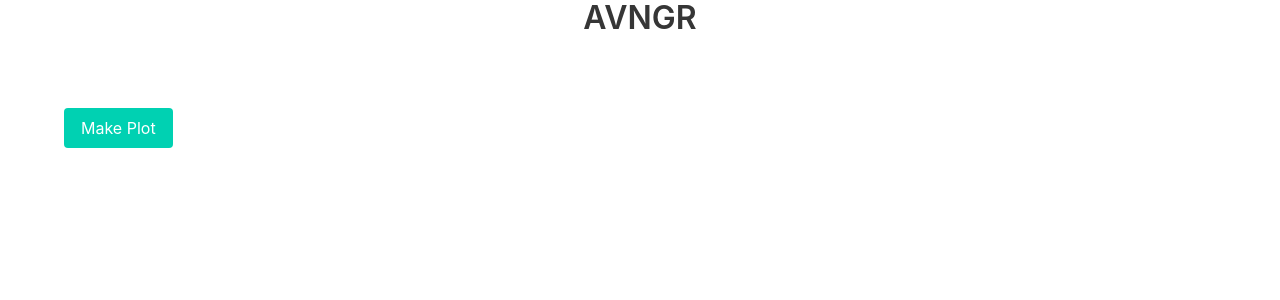
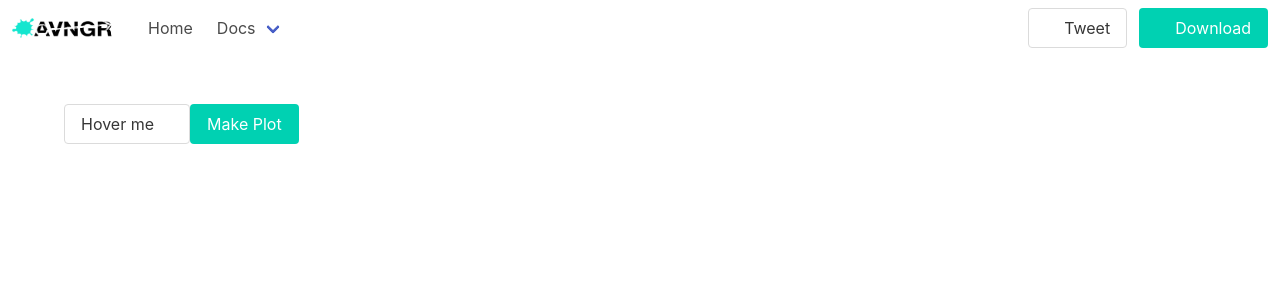
Before and after one commit to thenorthnate/avngr, a Vue app in the folder client/: page / in a window 1280 px wide. Shown: the top 300 px of the page. Built offline with nearby package versions, Linux system fonts and the light colour scheme.

Commit message:
small updates

```diff
--- a/client/package.json
+++ b/client/package.json
@@ -11,11 +11,15 @@
     "build": "node build/build.js"
   },
   "dependencies": {
+    "@fortawesome/fontawesome-svg-core": "^1.2.4",
+    "@fortawesome/free-solid-svg-icons": "^5.3.1",
+    "@fortawesome/vue-fontawesome": "^0.1.1",
     "axios": "^0.18.0",
     "bulma": "^0.7.1",
     "echarts": "^4.1.0",
     "vue": "^2.5.2",
-    "vue-router": "^3.0.1"
+    "vue-router": "^3.0.1",
+    "zrender": "^4.0.4"
   },
   "devDependencies": {
     "autoprefixer": "^7.1.2",
--- a/client/src/components/Main.vue
+++ b/client/src/components/Main.vue
@@ -1,22 +1,19 @@
 <template>
   <div>
-    <h1 class="title is-one has-text-centered">{{ msg }}</h1>
+    <Navbar />
     <Plotr />
   </div>
 </template>
 
 <script>
 import Plotr from './Plotr/Plotr';
+import Navbar from './Main/Navbar';
 
 export default {
   name: 'Main',
   components: {
+    Navbar,
     Plotr,
-  },
-  data() {
-    return {
-      msg: 'AVNGR',
-    };
   },
 };
 </script>
--- /dev/null
+++ b/client/src/components/Main/Navbar.vue
@@ -0,0 +1,82 @@
+<template>
+  <nav class="navbar is-transparent">
+    <div class="navbar-brand">
+      <a class="navbar-item" href="#">
+        <img src="../../assets/Logo.png" alt="AVNGR" width="112" height="28">
+      </a>
+      <div class="navbar-burger burger" data-target="navbarExampleTransparentExample">
+        <span></span>
+        <span></span>
+        <span></span>
+      </div>
+    </div>
+
+    <div id="navbarExampleTransparentExample" class="navbar-menu">
+      <div class="navbar-start">
+        <a class="navbar-item" href="https://bulma.io/">
+          Home
+        </a>
+        <div class="navbar-item has-dropdown is-hoverable">
+          <a class="navbar-link" href="/documentation/overview/start/">
+            Docs
+          </a>
+          <div class="navbar-dropdown is-boxed">
+            <a class="navbar-item" href="/documentation/overview/start/">
+              Overview
+            </a>
+            <a class="navbar-item" href="https://bulma.io/documentation/modifiers/syntax/">
+              Modifiers
+            </a>
+            <a class="navbar-item" href="https://bulma.io/documentation/columns/basics/">
+              Columns
+            </a>
+            <a class="navbar-item" href="https://bulma.io/documentation/layout/container/">
+              Layout
+            </a>
+            <a class="navbar-item" href="https://bulma.io/documentation/form/general/">
+              Form
+            </a>
+            <hr class="navbar-divider">
+            <a class="navbar-item" href="https://bulma.io/documentation/elements/box/">
+              Elements
+            </a>
+            <a class="navbar-item is-active" href="https://bulma.io/documentation/components/breadcrumb/">
+              Components
+            </a>
+          </div>
+        </div>
+      </div>
+
+      <div class="navbar-end">
+        <div class="navbar-item">
+          <div class="field is-grouped">
+            <p class="control">
+              <a class="bd-tw-button button" data-social-network="Twitter" data-social-action="tweet" data-social-target="http://localhost:4000" target="_blank" href="https://twitter.com/intent/tweet?text=Bulma: a modern CSS framework based on Flexbox&amp;hashtags=bulmaio&amp;url=http://localhost:4000&amp;via=jgthms">
+                <span class="icon">
+                  <i class="fab fa-twitter"></i>
+                </span>
+                <span>
+                  Tweet
+                </span>
+              </a>
+            </p>
+            <p class="control">
+              <a class="button is-primary" href="https://github.com/jgthms/bulma/releases/download/0.7.1/bulma-0.7.1.zip">
+                <span class="icon">
+                  <i class="fas fa-download"></i>
+                </span>
+                <span>Download</span>
+              </a>
+            </p>
+          </div>
+        </div>
+      </div>
+    </div>
+  </nav>
+</template>
+
+<script>
+export default {
+  name: 'Navbar',
+};
+</script>
--- a/client/src/components/Plotr/Plotr.vue
+++ b/client/src/components/Plotr/Plotr.vue
@@ -1,6 +1,23 @@
 <template>
   <section class="section">
     <div class="container">
+      <div class="dropdown is-hoverable">
+        <div class="dropdown-trigger">
+          <button class="button" aria-haspopup="true" aria-controls="dropdown-menu4">
+            <span>Hover me</span>
+            <span class="icon is-small">
+              <i class="fas fa-angle-down" aria-hidden="true"></i>
+            </span>
+          </button>
+        </div>
+        <div class="dropdown-menu" id="dropdown-menu4" role="menu">
+          <div class="dropdown-content">
+            <div class="dropdown-item">
+              <p>You can insert <strong>any type of content</strong> within the dropdown menu.</p>
+            </div>
+          </div>
+        </div>
+      </div>
       <a class="button is-primary" v-on:click="makePlot">Make Plot</a>
       <div id="plot" style="width:800px; height:600px;"></div>
     </div>
@@ -25,7 +42,7 @@ export default {
       // specify chart configuration item and data
       const option = {
         title: {
-          text: 'ECharts entry example',
+          text: 'Example Chart',
           left: 'center',
           textStyle: {
             fontSize: 20,
```
Also changed, not shown: client/src/assets/logo.png, 1 other file (tests, documents, lock files or other folders).
